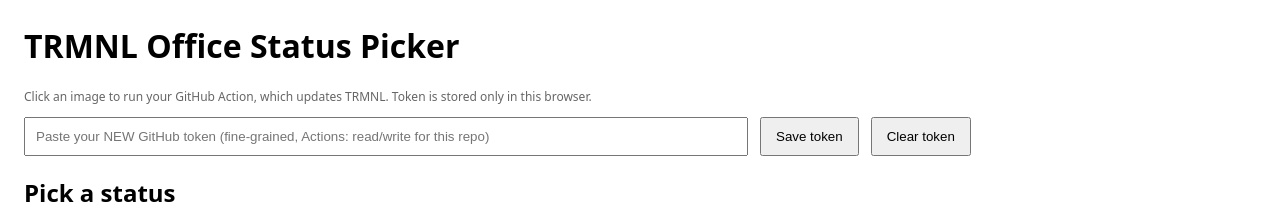
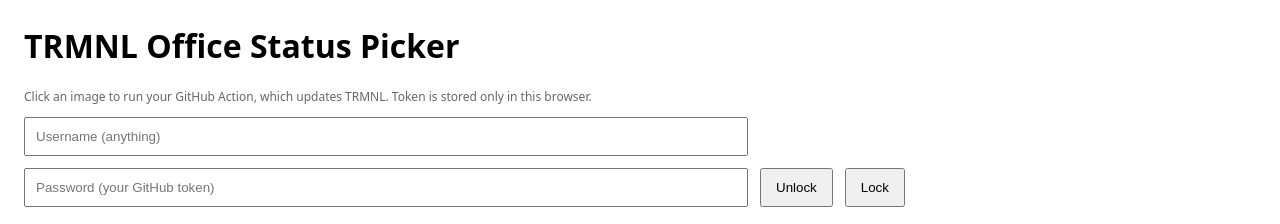
Before and after one commit to gky501/TRMNL-Office-Status, a plain HTML site: page docs/index.html in a window 1280 px wide. Shown: the top 224 px of the page. Drawn offline with Linux system fonts and the light colour scheme.

Commit message:
Update input fields for GitHub token and username

```diff
--- a/docs/index.html
+++ b/docs/index.html
@@ -24,11 +24,12 @@
       Token is stored only in this browser.
     </p>
 
-    <div class="row">
-      <input id="token" type="password" placeholder="Paste your NEW GitHub token (fine-grained, Actions: read/write for this repo)" />
-      <button id="save">Save token</button>
-      <button id="clear">Clear token</button>
-    </div>
+<div class="row">
+  <input id="username" placeholder="Username (anything)" />
+  <input id="token" type="password" placeholder="Password (your GitHub token)" />
+  <button id="unlock">Unlock</button>
+  <button id="lock">Lock</button>
+</div>
 
     <div class="status" id="status"></div>
 
```
